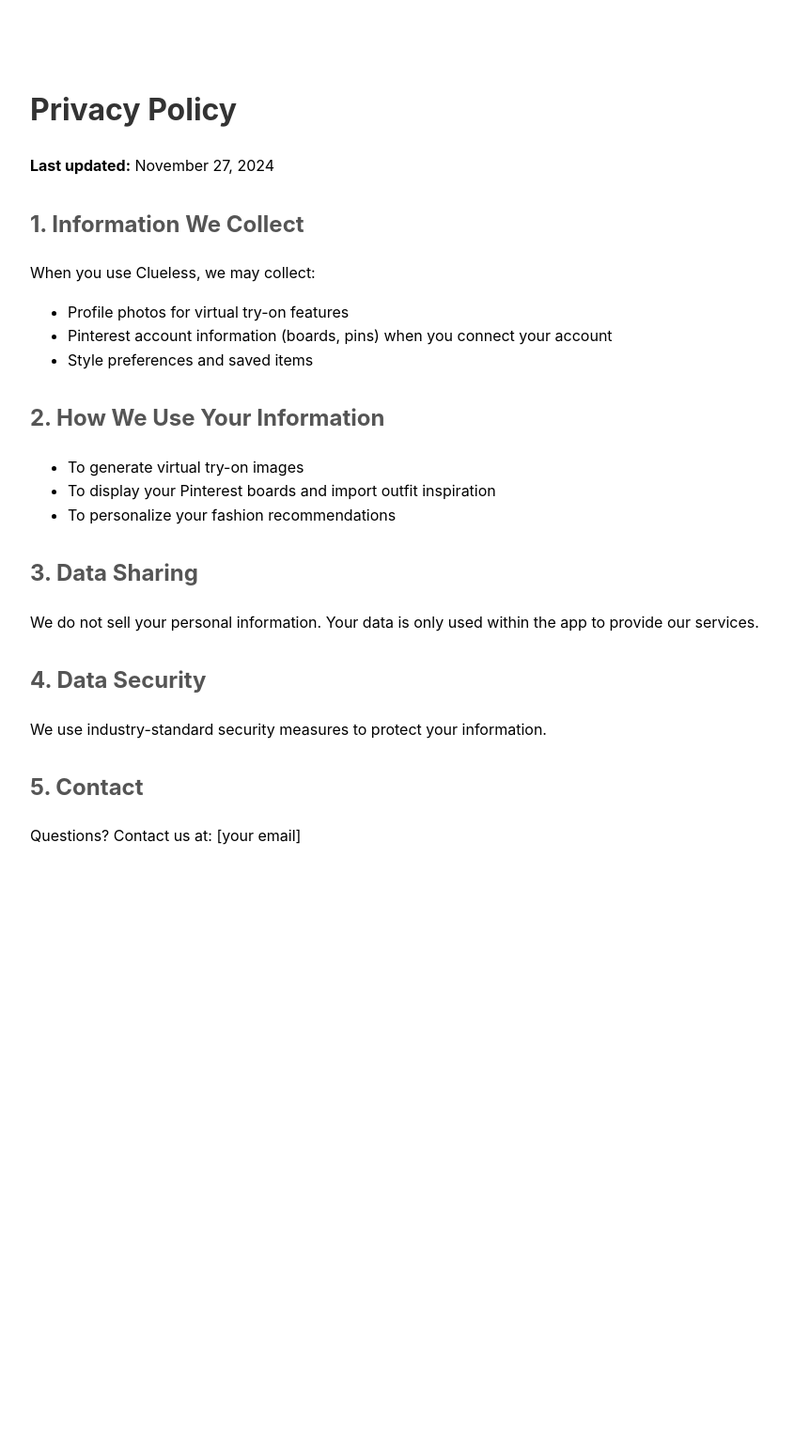
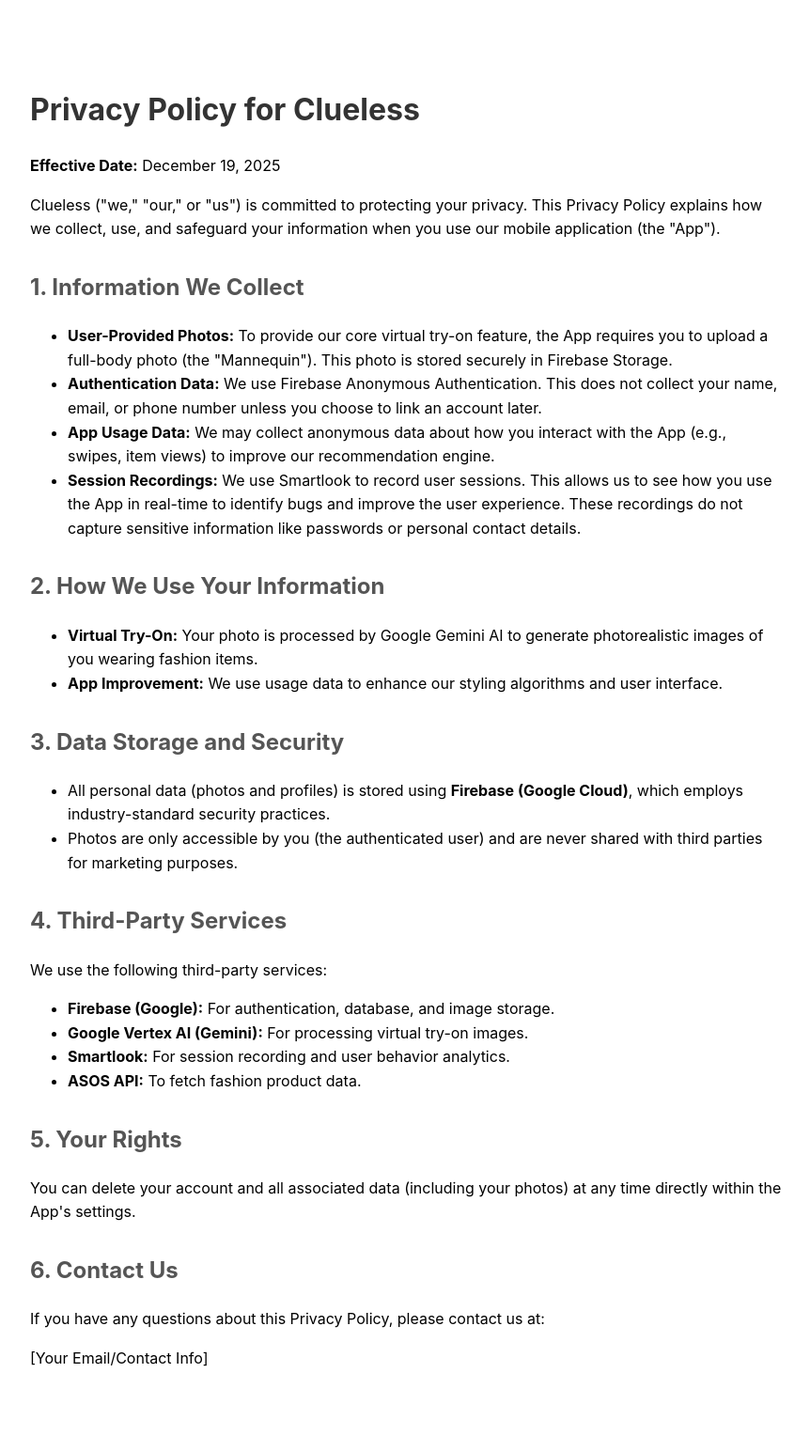
Before and after one commit to rhyshdavies/replica, a Jekyll site: the page privacy/index.html, which Jekyll copies as it is, in a window 1280 px wide. Shown: the whole page at 94% size, without its empty margins (208-1070 px from the left). Built offline with Jekyll 4.4.1, drawn with Linux system fonts in a browser that asks for light colours; before the commit the page ends 989 px from its top, so only the background shows below that.

Commit message:
Update privacy policy for Clueless
Updated the privacy policy with information about photo collection, authentication, AI processing with Google Gemini, and third-party services like Smartlook and Firebase.

```diff
--- a/privacy/index.html
+++ b/privacy/index.html
@@ -7,70 +7,104 @@
     <title>Privacy Policy - Clueless</title>
 
     <style>
+        body {
+            font-family: -apple-system, sans-serif;
+            max-width: 800px;
+            margin: 50px auto;
+            padding: 20px;
+            line-height: 1.6;
+        }
 
-        body { font-family: -apple-system, sans-serif; max-width: 800px; margin: 50px auto; padding: 20px; line-height: 1.6; }
+        h1 {
+            color: #333;
+        }
 
-        h1 { color: #333; }
-
-        h2 { color: #555; margin-top: 30px; }
-
+        h2 {
+            color: #555;
+            margin-top: 30px;
+        }
     </style>
 
 </head>
 
 <body>
 
-    <h1>Privacy Policy</h1>
+    <h1>Privacy Policy for Clueless</h1>
 
-    <p><strong>Last updated:</strong> November 27, 2024</p>
+    <p><strong>Effective Date:</strong> December 19, 2025</p>
 
-
+    <p>Clueless ("we," "our," or "us") is committed to protecting your privacy. This Privacy Policy explains how we
+        collect, use, and safeguard your information when you use our mobile application (the "App").</p>
 
     <h2>1. Information We Collect</h2>
 
-    <p>When you use Clueless, we may collect:</p>
-
     <ul>
 
-        <li>Profile photos for virtual try-on features</li>
+        <li><strong>User-Provided Photos:</strong> To provide our core virtual try-on feature, the App requires you to
+            upload a full-body photo (the "Mannequin"). This photo is stored securely in Firebase Storage.</li>
 
-        <li>Pinterest account information (boards, pins) when you connect your account</li>
+        <li><strong>Authentication Data:</strong> We use Firebase Anonymous Authentication. This does not collect your
+            name, email, or phone number unless you choose to link an account later.</li>
 
-        <li>Style preferences and saved items</li>
+        <li><strong>App Usage Data:</strong> We may collect anonymous data about how you interact with the App (e.g.,
+            swipes, item views) to improve our recommendation engine.</li>
+
+        <li><strong>Session Recordings:</strong> We use Smartlook to record user sessions. This allows us to see how you
+            use the App in real-time to identify bugs and improve the user experience. These recordings do not capture
+            sensitive information like passwords or personal contact details.</li>
 
     </ul>
-
-
 
     <h2>2. How We Use Your Information</h2>
 
     <ul>
 
-        <li>To generate virtual try-on images</li>
+        <li><strong>Virtual Try-On:</strong> Your photo is processed by Google Gemini AI to generate photorealistic
+            images of you wearing fashion items.</li>
 
-        <li>To display your Pinterest boards and import outfit inspiration</li>
-
-        <li>To personalize your fashion recommendations</li>
+        <li><strong>App Improvement:</strong> We use usage data to enhance our styling algorithms and user interface.
+        </li>
 
     </ul>
 
+    <h2>3. Data Storage and Security</h2>
 
+    <ul>
 
-    <h2>3. Data Sharing</h2>
+        <li>All personal data (photos and profiles) is stored using <strong>Firebase (Google Cloud)</strong>, which
+            employs industry-standard security practices.</li>
 
-    <p>We do not sell your personal information. Your data is only used within the app to provide our services.</p>
+        <li>Photos are only accessible by you (the authenticated user) and are never shared with third parties for
+            marketing purposes.</li>
 
+    </ul>
 
+    <h2>4. Third-Party Services</h2>
 
-    <h2>4. Data Security</h2>
+    <p>We use the following third-party services:</p>
 
-    <p>We use industry-standard security measures to protect your information.</p>
+    <ul>
 
+        <li><strong>Firebase (Google):</strong> For authentication, database, and image storage.</li>
 
+        <li><strong>Google Vertex AI (Gemini):</strong> For processing virtual try-on images.</li>
 
-    <h2>5. Contact</h2>
+        <li><strong>Smartlook:</strong> For session recording and user behavior analytics.</li>
 
-    <p>Questions? Contact us at: [your email]</p>
+        <li><strong>ASOS API:</strong> To fetch fashion product data.</li>
+
+    </ul>
+
+    <h2>5. Your Rights</h2>
+
+    <p>You can delete your account and all associated data (including your photos) at any time directly within the App's
+        settings.</p>
+
+    <h2>6. Contact Us</h2>
+
+    <p>If you have any questions about this Privacy Policy, please contact us at:</p>
+
+    <p>[Your Email/Contact Info]</p>
 
 </body>
 
```
